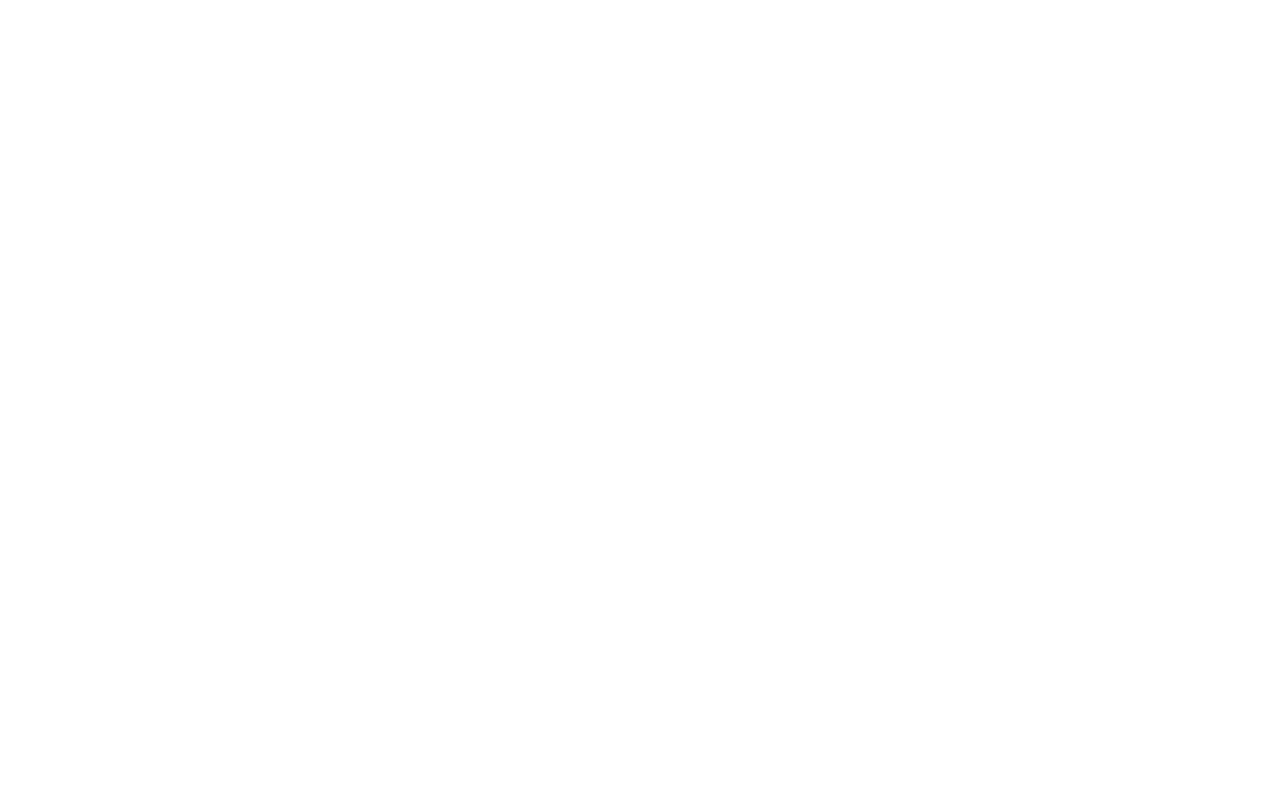
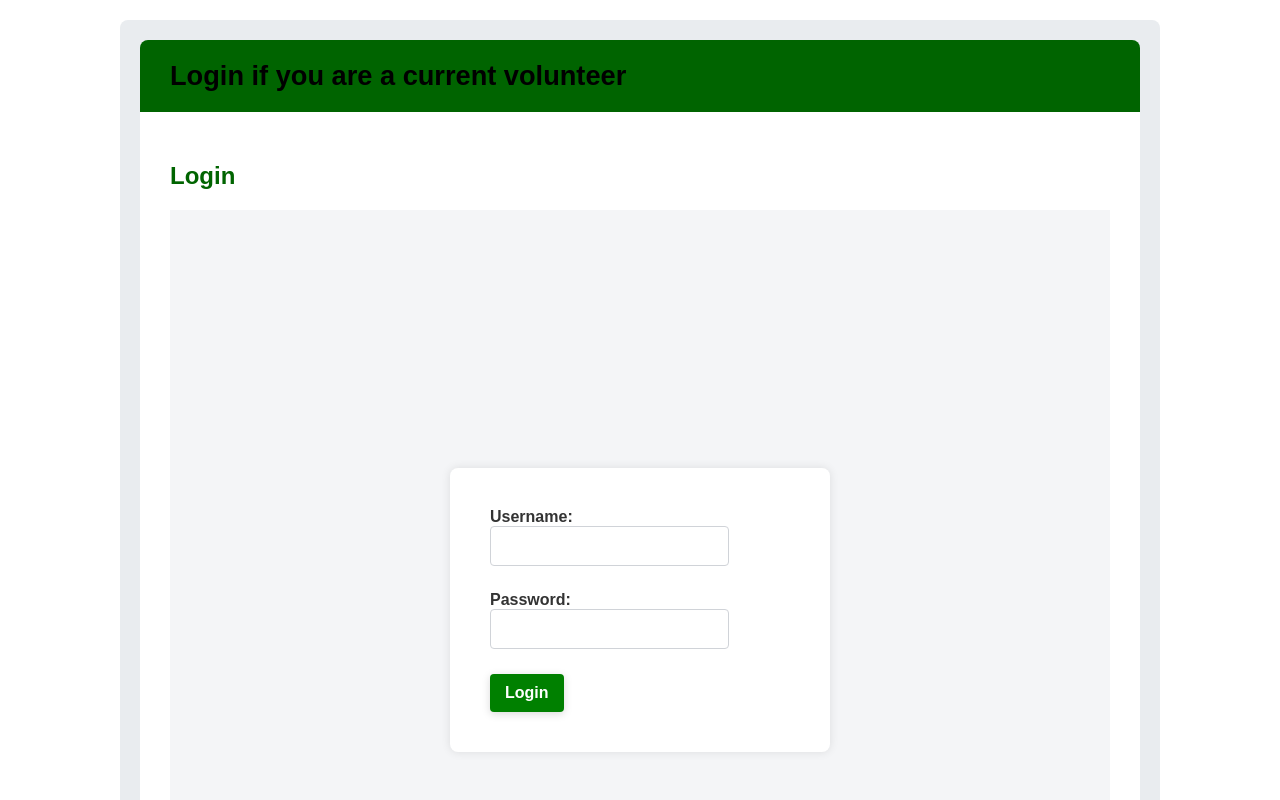
Before and after one commit to cfgchicago23/Team-7, a React (Create React App) app in the folder frontend/: page /login in a window 1280 px wide. Before the commit this address had no page. Shown: the top 800 px of the page. Built offline with nearby package versions, Linux system fonts and the light colour scheme.

Commit message:
login page complete

```diff
--- a/frontend/src/App.css
+++ b/frontend/src/App.css
@@ -1,15 +1,16 @@
+/* Global Styles */
 .app {
   font-family: 'Arial', sans-serif;
   color: #333;
   padding: 20px;
   background: #e9ecef;
-  max-width: 1000px; /* Increased width */
+  max-width: 1000px;
   margin: 20px auto;
   border-radius: 8px;
 }
 
 .app-header {
-  background: #006400; /* Dark green */
+  background: #006400;
   color: #fff;
   padding: 20px 30px;
   border-radius: 8px 8px 0 0;
@@ -18,32 +19,14 @@
   align-items: center;
 }
 
-h1 {
-  margin: 0;
-  font-size: 1.7rem;
-  color: #000; /* Black color */
+h1, p {
+  color: #000;
 }
 
-.login-button {
-  background-color: green; /* Placeholder color */
-  color: #efefef; /* Placeholder color */
-  border: 2px solid transparent;
-  padding: 15px 30px; /* Increased padding for a larger button */
-  border-radius: 5px;
-  cursor: pointer;
-  outline: none;
-  font-size: 1.25rem; /* Increased font size */
-  font-weight: 600;
-  box-shadow: 0 2px 8px rgba(0, 0, 0, 0.15); /* Shadow for depth */
-  transition: transform 0.2s, box-shadow 0.2s; /* Smooth transition for hover effects */
+h1 {
+  font-size: 1.7rem;
+  margin: 0;
 }
-
-.login-button:hover {
-  background-color: black;
-  transform: scale(1.05);
-  box-shadow: 0 4px 12px rgba(0, 0, 0, 0.25);
-}
-
 
 .app-content {
   padding: 30px;
@@ -51,7 +34,7 @@
   border-radius: 0 0 8px 8px;
 }
 
-h2, h3 {
+h2, h3, a {
   color: #006400;
 }
 
@@ -62,12 +45,6 @@
 
 p {
   line-height: 1.6;
-  color: #000;
-}
-
-a {
-  color: #006400;
-  text-decoration: none;
 }
 
 a:hover {
@@ -85,31 +62,13 @@
   height: auto;
   border-radius: 8px;
 }
+
 .button-container {
   display: flex;
   gap: 10px;
 }
 
-.signup-button {
-  background-color: green;
-  color: #efefef;
-  border: 2px solid transparent;
-  padding: 15px 30px;
-  border-radius: 5px;
-  cursor: pointer;
-  outline: none;
-  font-size: 1.25rem;
-  font-weight: 600;
-  box-shadow: 0 2px 8px rgba(0, 0, 0, 0.15);
-  transition: transform 0.2s, box-shadow 0.2s;
-}
-
-.signup-button:hover {
-  background-color: black;
-  transform: scale(1.05);
-  box-shadow: 0 4px 12px rgba(0, 0, 0, 0.25);
-}
-
+/* Login Form Styles */
 .login-form-container {
   display: flex;
   justify-content: center;
@@ -118,7 +77,6 @@
   background-color: #f4f5f7;
 }
 
-/* Form Styles */
 .login-form {
   width: 300px;
   padding: 40px;
@@ -151,7 +109,7 @@
 .login-form button {
   padding: 10px 15px;
   font-size: 16px;
-  background-color: #0077ff;
+  background-color: green;
   color: white;
   border: none;
   border-radius: 4px;
@@ -160,5 +118,26 @@
 }
 
 .login-form button:hover {
-  background-color: #0055cc;
+  background-color: green;
 }
+
+/* Other Button Styles */
+.login-button, .signup-button {
+  background-color: green;
+  color: #efefef;
+  border: 2px solid transparent;
+  padding: 15px 30px;
+  border-radius: 5px;
+  cursor: pointer;
+  outline: none;
+  font-size: 1.25rem;
+  font-weight: 600;
+  box-shadow: 0 2px 8px rgba(0, 0, 0, 0.15);
+  transition: transform 0.2s, box-shadow 0.2s;
+}
+
+.login-button:hover, .signup-button:hover {
+  background-color: black;
+  transform: scale(1.05);
+  box-shadow: 0 4px 12px rgba(0, 0, 0, 0.25);
+}
--- a/frontend/src/App.js
+++ b/frontend/src/App.js
@@ -1,21 +1,24 @@
 import React from 'react';
+import { BrowserRouter as Router, Route, Routes, Link } from 'react-router-dom';
 import './App.css';
-import volunteering from "./volunteering.jpg"
-//home app
+import volunteering from "./volunteering.jpg";
+import LoginForm from './pages/LoginForm';  // Ensure the path is correct
+
 function App() {
   return (
     <div className="app">
       <header className="app-header">
         <h1>Rebuilding Together Aurora</h1>
         <div className="button-container">
-        <button className="login-button">Login</button>
-        <button className="signup-button">Sign Up</button>
+            <Link to="/login" className="login-button">Login</Link>
+            <button className="signup-button">Sign Up</button>
         </div>
       </header>
       <section className="app-content">
-      <div className="image-container">
-        <img src={volunteering} alt="Man volunteering" />
-      </div>
+        <div className="image-container">
+            <img src={volunteering} alt="Man volunteering" />
+        </div>
+
         <p>Together we repair homes, revitalize communities, and rebuild lives. Rebuilding Together Aurora is a safe and healthy housing organization that assists homeowners with critical home repairs, safety modifications, and energy efficiency upgrades. Our volunteers use tools like hammers and paint brushes to help qualified homeowners in need, playing a pivotal role in improving living conditions and invigorating the community.</p>
 
         <p>For three decades, we've offered free essential home repairs to low-income Aurora residents including senior citizens, military veterans, individuals with disabilities, and families living in unsafe conditions. Our mission is to bridge the gap between homeowners and volunteers, ensuring everyone in Aurora has a safe and healthy living environment.</p>
@@ -33,4 +36,5 @@
   );
 }
 
+
 export default App;
--- a/frontend/src/index.js
+++ b/frontend/src/index.js
@@ -3,15 +3,15 @@
 //import Layout from "./Layout";
 import Home from "./App";
 import Share from "./Share";
+import LoginForm from "./pages/LoginForm";
 
 export default function App() {
   return (
     <BrowserRouter>
       <Routes>
         {/* <Route path="/" element={<Layout />}> */}
-          <Route index element={<Home />} />
-          <Route path="share" element={<Share />} />
-
+          <Route path = "/" element={<Home />} />
+          <Route path = "/login" element = {<LoginForm/>}/>
         {/* </Route> */}
       </Routes>
     </BrowserRouter>
--- a/frontend/src/pages/LoginForm.js
+++ b/frontend/src/pages/LoginForm.js
@@ -1,12 +1,14 @@
 import React, { useState } from 'react';
+import { useNavigate } from 'react-router-dom';
 
-//making login form page
 function LoginForm() {
   const [credentials, setCredentials] = useState({
     username: '',
     password: ''
   });
-  //input change
+
+  const navigate = useNavigate();
+
   const handleInputChange = (event) => {
     const { name, value } = event.target;
     setCredentials({
@@ -14,13 +16,23 @@
       [name]: value
     });
   };
-  //submit handle
-  const handleSubmit = (event) => {
+
+  const handleSubmit = async (event) => {
     event.preventDefault();
     console.log(credentials);
+    const isLoginSuccessful = true; //placeholder for mongo
+    if (isLoginSuccessful) {
+      navigate('/dashboard');
+    }
   };
 
   return (
+    <div className="app">
+      <header className="app-header">
+        <h1>Login if you are a current volunteer</h1>
+      </header>
+      <div className="app-content">
+        <h2>Login</h2>
         <div className="login-form-container">
           <form onSubmit={handleSubmit} className="login-form">
             <label>
@@ -43,8 +55,14 @@
                 required
               />
             </label>
-        <button type="submit">Login</button>
+            <div className="button-container">
+              <button type="submit" className="login-button">Login</button>
+              {/* If you have a sign up button or other buttons, add them here */}
+            </div>
           </form>
+        </div>
+      </div>
+      {/* If you have a footer or other components, you can add them below */}
     </div>
   );
 }
```
Also changed, not shown: 1 other file (tests, documents, lock files or other folders). Lines whose indentation alone changed are shown as unchanged.
